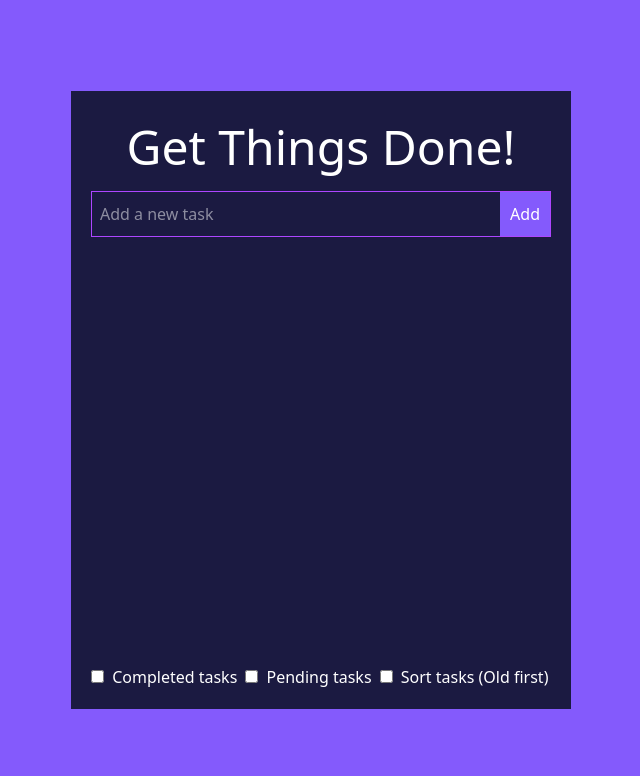
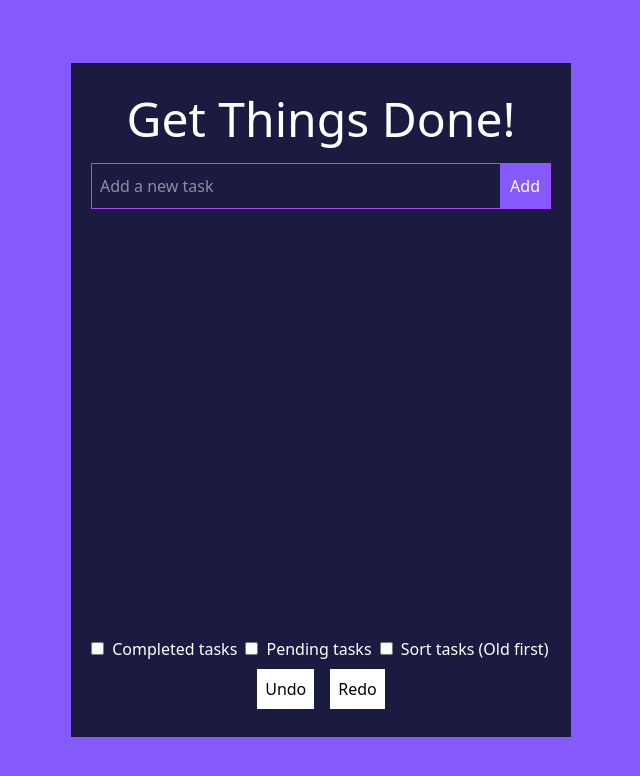
Before and after one commit to Dhruvi2416/React-to-do, a React (Vite) app: page / in a window 1280 px wide. Shown: the top 776 px of the page, without its empty margins (319-959 px from the left). Built offline with nearby package versions, Linux system fonts and the light colour scheme.

Commit message:
todo redo functionality

```diff
--- a/src/components/AddTodo.tsx
+++ b/src/components/AddTodo.tsx
@@ -4,7 +4,14 @@ import { useState } from "react";
 import { useTodoContext } from "../providers/TodoProvider";
 
 const AddTodo: React.FC = () => {
-  const { todos, setTodos, lastActions, setLastActions } = useTodoContext();
+  const {
+    todos,
+    setTodos,
+    lastActions,
+    setLastActions,
+    redoActions,
+    setRedoActions,
+  } = useTodoContext();
   const [newTask, setNewTask] = useState("");
   const [showError, setShowError] = useState("");
 
@@ -32,6 +39,7 @@ const AddTodo: React.FC = () => {
       { type: "add", performedOn: newTodo },
     ];
     setLastActions(lastPerformedActions);
+    setRedoActions([]);
   };
 
   const handleSubmit = (e: React.FormEvent<HTMLFormElement>) => {
--- a/src/components/EditTodoForm.tsx
+++ b/src/components/EditTodoForm.tsx
@@ -8,7 +8,7 @@ type EditTodoProps = {
   onEscEditTask: (id: string) => void;
 };
 const EditTodoForm: React.FC<EditTodoProps> = ({ task, onEscEditTask }) => {
-  const { todos, setTodos, lastActions, setLastActions } = useTodoContext();
+  const { handleEditTodo } = useTodoContext();
 
   const [newTask, setNewTask] = useState(task.task);
   const [showError, setShowError] = useState("");
@@ -17,30 +17,6 @@ const EditTodoForm: React.FC<EditTodoProps> = ({ task, onEscEditTask }) => {
     if (e.key === "Escape") {
       onEscEditTask(task.id);
     }
-  };
-
-  // Handle task edit
-  const handleEditTodo = (
-    id: string,
-    task: string,
-    actionPerformedByUndoing = false
-  ) => {
-    if (!actionPerformedByUndoing) {
-      const editTask = todos.find((todo) => todo.id === id);
-      if (editTask) {
-        const lastPerformedActions = [
-          ...lastActions.slice(-2),
-          { type: "edit", performedOn: editTask },
-        ];
-        setLastActions(lastPerformedActions);
-      }
-    }
-
-    setTodos((prev) =>
-      prev.map((todo) =>
-        todo.id === id ? { ...todo, isEditing: false, ...{ task } } : todo
-      )
-    );
   };
 
   const handleSubmit = (e: React.FormEvent<HTMLFormElement>) => {
--- a/src/components/Todo.tsx
+++ b/src/components/Todo.tsx
@@ -16,7 +16,8 @@ const Todo: React.FC<TodoProps> = ({
   onClickEditTask,
   className = "",
 }) => {
-  const { todos, setTodos, lastActions, setLastActions } = useTodoContext();
+  const { todos, setTodos, lastActions, setLastActions, handleDeleteTask } =
+    useTodoContext();
 
   //check if the task is expired
   const isTaskExpired = () => {
@@ -31,23 +32,6 @@ const Todo: React.FC<TodoProps> = ({
         todo.id === id ? { ...todo, completed: !todo.completed } : todo
       )
     );
-  };
-
-  // Delete task
-  const handleDeleteTask = (id: string, actionPerformedByUndoing = false) => {
-    if (window.confirm("Are you sure you want to delete the task?")) {
-      //used find instead of filter a sfilter returns [] but we need {}
-      const taskToBeDeleted = todos.find((todo) => todo.id === id);
-      setTodos((prev) => prev.filter((todo) => todo.id !== id));
-
-      if (!actionPerformedByUndoing && taskToBeDeleted) {
-        const lastPerformedActions = [
-          ...lastActions.slice(-2),
-          { type: "delete", performedOn: taskToBeDeleted },
-        ];
-        setLastActions(lastPerformedActions);
-      }
-    }
   };
 
   return (
--- a/src/components/TodoWrapper.tsx
+++ b/src/components/TodoWrapper.tsx
@@ -15,7 +15,7 @@ const TodoWrapper: React.FC = () => {
     "all"
   );
   const [sortByOldest, setSortByOldest] = useState<boolean>(false);
-  const [redoActions, setRedoActions] = useState<LastActionType[]>([]);
+
 
   //sortedAndFilteredTodos
   const sortedAndFilteredTodos = useMemo<TodoItem[]>(() => {
@@ -43,61 +43,6 @@ const TodoWrapper: React.FC = () => {
       )
     );
   };
-
-  //handle undo task
-  // const handleUndoTask = () => {
-  //   if (lastActions.length) {
-  //     const performedTask = lastActions.pop();
-  //     if (performedTask && performedTask.performedOn) {
-  //       switch (performedTask?.type) {
-  //         case "add": {
-  //           handleDeleteTask(performedTask?.performedOn?.id, true);
-
-  //           const lastUndoActions = {
-  //             type: "delete",
-  //             performedOn: performedTask?.performedOn,
-  //           };
-
-  //           setRedoActions((prevActions) => [...prevActions, lastUndoActions]);
-  //           break;
-  //         }
-
-  //         case "delete": {
-  //           const task = performedTask.performedOn;
-  //           setTodos((prevTodos) => [task, ...prevTodos]);
-  //           const lastUndoActions = {
-  //             type: "add",
-  //             performedOn: performedTask?.performedOn,
-  //           };
-
-  //           setRedoActions((prevActions) => [...prevActions, lastUndoActions]);
-  //           break;
-  //         }
-
-  //         case "edit": {
-  //           handleEditTodo(
-  //             performedTask?.performedOn?.id,
-  //             performedTask?.performedOn?.task,
-  //             true
-  //           );
-  //           const lastUndoActions = {
-  //             type: "edit",
-  //             performedOn: performedTask?.performedOn,
-  //           };
-
-  //           setRedoActions((prevActions) => [...prevActions, lastUndoActions]);
-  //           break;
-  //         }
-  //       }
-  //     }
-  //   }
-  // };
-
-  // // Store todos in localStorage
-  // useEffect(() => {
-  //   localStorage.setItem("todosStored", JSON.stringify(todos));
-  //   console.log(redoActions);
-  // }, [todos]);
 
   return (
     <div className="TodoWrapper">
@@ -132,7 +77,7 @@ const TodoWrapper: React.FC = () => {
         onSortByOldest={setSortByOldest}
         sort={sortByOldest}
       />
-      {/* <UndoTask undoTask={handleUndoTask} />   */}
+      <UndoTask />
     </div>
   );
 };
--- a/src/components/UndoRedoTaskButton.tsx
+++ b/src/components/UndoRedoTaskButton.tsx
@@ -1,14 +1,111 @@
 import React from "react";
+import { useTodoContext } from "../providers/TodoProvider";
 
-type undoProps = {
-  undoTask: () => void;
+const UndoTask: React.FC = () => {
+  const {
+    todos,
+    setTodos,
+    lastActions,
+    setLastActions,
+    handleEditTodo,
+    handleDeleteTask,
+    redoActions,
+    setRedoActions,
+  } = useTodoContext();
+
+  //handle undo task
+  const handleUndoRedoTask = (isRedo = false) => {
+    if (lastActions.length || redoActions.length) {
+      let performedTask;
+      if (isRedo) {
+        performedTask = redoActions.pop();
+      } else {
+        performedTask = lastActions.pop();
+      }
+      if (performedTask && performedTask.performedOn) {
+        switch (performedTask?.type) {
+          case "add": {
+            handleDeleteTask(performedTask?.performedOn?.id, true);
+
+            const lastUndoActions = {
+              type: "delete",
+              performedOn: performedTask?.performedOn,
             };
-const UndoTask: React.FC<undoProps> = ({undoTask}) => {
-  return<div className="flex justify-center">
+            if (isRedo) {
+              const lastPerformedActions = [
+                ...lastActions.slice(-2),
+                lastUndoActions,
+              ];
+              setLastActions(lastPerformedActions);
+            } else {
+              setRedoActions((prevActions) => [
+                ...prevActions,
+                lastUndoActions,
+              ]);
+            }
+            break;
+          }
+
+          case "delete": {
+            const task = performedTask.performedOn;
+            setTodos((prevTodos) => [task, ...prevTodos]);
+            const lastUndoActions = {
+              type: "add",
+              performedOn: performedTask?.performedOn,
+            };
+
+            if (isRedo) {
+              const lastPerformedActions = [
+                ...lastActions.slice(-2),
+                lastUndoActions,
+              ];
+              setLastActions(lastPerformedActions);
+            } else {
+              setRedoActions((prevActions) => [
+                ...prevActions,
+                lastUndoActions,
+              ]);
+            }
+
+            break;
+          }
+
+          case "edit": {
+            handleEditTodo(
+              performedTask?.performedOn?.id,
+              performedTask?.performedOn?.task,
+              true
+            );
+            const lastUndoActions = {
+              type: "edit",
+              performedOn: performedTask?.performedOn,
+            };
+
+            if (isRedo) {
+              const lastPerformedActions = [
+                ...lastActions.slice(-2),
+                lastUndoActions,
+              ];
+              setLastActions(lastPerformedActions);
+            } else {
+              setRedoActions((prevActions) => [
+                ...prevActions,
+                lastUndoActions,
+              ]);
+            }
+            break;
+          }
+        }
+      }
+    }
+  };
+
+  return (
+    <div className="flex justify-center">
       <button
         type="button"
         className="m-2 p-2 text-black bg-white"
-      onClick={() => undoTask()}
+        onClick={() => handleUndoRedoTask()}
       >
         {" "}
         Undo{" "}
@@ -16,13 +113,13 @@ const UndoTask: React.FC<undoProps> = ({undoTask}) => {
       <button
         type="button"
         className="m-2 p-2 text-black bg-white"
-      onClick={() => redoTask()}
+        onClick={() => handleUndoRedoTask(true)}
       >
         {" "}
         Redo{" "}
       </button>
     </div>
-
+  );
 };
 
 export default UndoTask;
--- a/src/providers/TodoProvider.tsx
+++ b/src/providers/TodoProvider.tsx
@@ -13,6 +13,14 @@ type TodoContextType = {
   setTodos: Dispatch<SetStateAction<TodoItem[]>>;
   lastActions: LastActionType[];
   setLastActions: Dispatch<SetStateAction<LastActionType[]>>;
+  handleEditTodo: (
+    id: string,
+    task: string,
+    actionPerformedByUndoing: boolean
+  ) => void;
+  handleDeleteTask: (id: string, actionPerformedByUndoing?: boolean) => void;
+  redoActions: LastActionType[];
+  setRedoActions: Dispatch<SetStateAction<LastActionType[]>>;
 };
 const TodoContext = createContext<TodoContextType | null>(null);
 const TodoProvider: React.FC<{ children: React.ReactNode }> = ({
@@ -22,6 +30,49 @@ const TodoProvider: React.FC<{ children: React.ReactNode }> = ({
     JSON.parse(localStorage.getItem("todosStored") || "[]")
   );
   const [lastActions, setLastActions] = useState<LastActionType[]>([]);
+  const [redoActions, setRedoActions] = useState<LastActionType[]>([]);
+  // Handle task edit
+  const handleEditTodo = (
+    id: string,
+    task: string,
+    actionPerformedByUndoing = false
+  ) => {
+    if (!actionPerformedByUndoing) {
+      const editTask = todos.find((todo) => todo.id === id);
+      if (editTask) {
+        const lastPerformedActions = [
+          ...lastActions.slice(-2),
+          { type: "edit", performedOn: editTask },
+        ];
+        setLastActions(lastPerformedActions);
+        setRedoActions([]);
+      }
+    }
+
+    setTodos((prev) =>
+      prev.map((todo) =>
+        todo.id === id ? { ...todo, isEditing: false, ...{ task } } : todo
+      )
+    );
+  };
+
+  // Delete task
+  const handleDeleteTask = (id: string, actionPerformedByUndoing = false) => {
+    if (window.confirm("Are you sure you want to delete the task?")) {
+      //used find instead of filter a sfilter returns [] but we need {}
+      const taskToBeDeleted = todos.find((todo) => todo.id === id);
+      setTodos((prev) => prev.filter((todo) => todo.id !== id));
+
+      if (!actionPerformedByUndoing && taskToBeDeleted) {
+        const lastPerformedActions = [
+          ...lastActions.slice(-2),
+          { type: "delete", performedOn: taskToBeDeleted },
+        ];
+        setLastActions(lastPerformedActions);
+        setRedoActions([]);
+      }
+    }
+  };
 
   // Store todos in localStorage
   useEffect(() => {
@@ -30,7 +81,16 @@ const TodoProvider: React.FC<{ children: React.ReactNode }> = ({
 
   return (
     <TodoContext.Provider
-      value={{ todos, setTodos, lastActions, setLastActions }}
+      value={{
+        todos,
+        setTodos,
+        lastActions,
+        setLastActions,
+        handleEditTodo,
+        handleDeleteTask,
+        redoActions,
+        setRedoActions,
+      }}
     >
       {children}
     </TodoContext.Provider>
```
Lines whose indentation alone changed are shown as unchanged.
